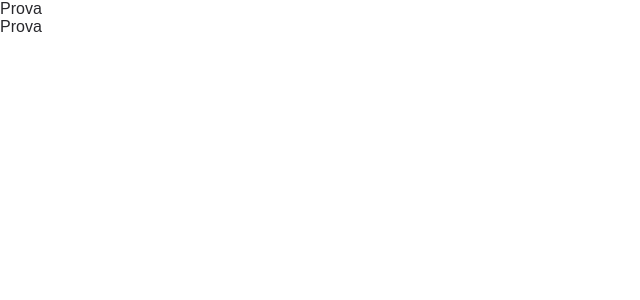
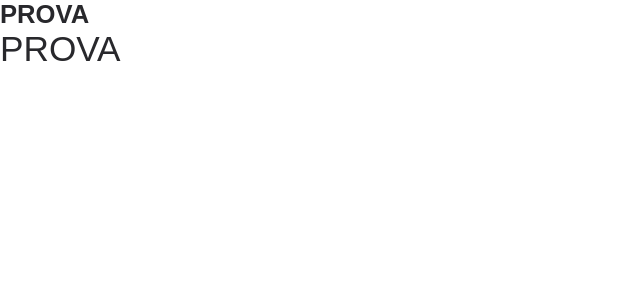
Before and after one commit to JacopoMarini/flying-food, a React (Create React App) app: page / in a window 1280 px wide. Shown: the top 300 px of the page, without its empty margins (0-640 px from the left). Built offline with nearby package versions, Linux system fonts and the light colour scheme; a web font is replaced by a local one.

Commit message:
fixed style text

```diff
--- a/src/components/Text/styled.ts
+++ b/src/components/Text/styled.ts
@@ -1,7 +1,25 @@
 import styled from '@emotion/styled'
-import { ThemeColor, ThemeSizes } from '../../style/theme'
+import { ThemeColor, FontSize } from '../../style/theme'
 
-export const StyledText = styled.p<{ textColor: ThemeColor; textSize: ThemeSizes }>`
+export type TextVariant = 'h1' | 'h2' | 'h3' | 'h4' | 'h5' | 'h6' | 'p' | 'span'
+
+const sizeMap: Partial<Record<TextVariant, FontSize>> = {
+  h1: 'xl',
+  h2: 'lg'
+}
+
+export const StyledText = styled.p<{
+  textColor: ThemeColor
+  variant: TextVariant
+  textSize?: FontSize
+  bold?: boolean
+  uppercase?: boolean
+}>`
   color: ${({ theme, textColor }) => theme.colors[textColor]};
-  font-size: ${({ theme, textSize }) => theme.fontSizes[textSize]}rem;
+  font-size: ${({ theme, textSize, variant }) => {
+    const size = textSize || sizeMap[variant] || 'md'
+    return theme.fontSizes[size]
+  }}rem;
+  font-weight: ${({ bold }) => (bold ? 700 : 400)};
+  text-transform: ${({ uppercase }) => uppercase && 'uppercase'};
 `
--- a/src/pages/Home/index.tsx
+++ b/src/pages/Home/index.tsx
@@ -3,10 +3,10 @@ import { Text } from '../../components/Text'
 export const Home = () => {
   return (
     <div>
-      <Text variant="p" color="text" size="lg">
+      <Text variant="h2" color="text" size="lg" uppercase bold>
         Prova
       </Text>
-      <Text variant="p" color="text" size="sm">
+      <Text variant="h1" color="text" size="sm" uppercase>
         Prova
       </Text>
     </div>
--- a/src/style/theme.ts
+++ b/src/style/theme.ts
@@ -6,6 +6,7 @@ export const theme = {
     text: '#28282C',
     textInverse: '#F0F0F0'
   },
+  // sizes in rem
   fontSizes: {
     xs: 0.6,
     sm: 0.8,
@@ -19,7 +20,7 @@ export type AppTheme = typeof theme
 
 export type ThemeColor = keyof AppTheme['colors']
 
-export type ThemeSizes = keyof AppTheme['fontSizes']
+export type FontSize = keyof AppTheme['fontSizes']
 
 declare module '@emotion/react' {
   export interface Theme extends AppTheme {}
```
